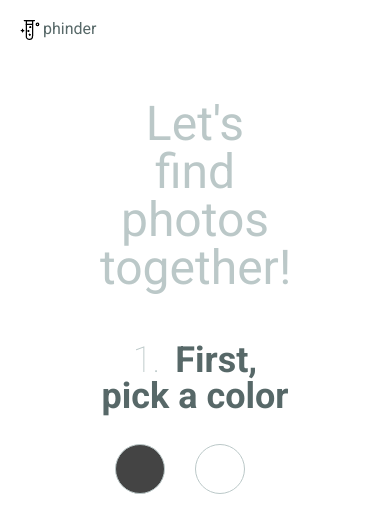
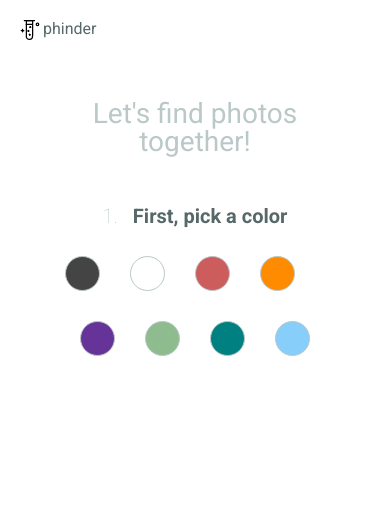
Before and after one commit to diogo405/phinder, a React (Create React App) app: page / in a window 390 px wide. Shown: the top 532 px of the page. Built offline with nearby package versions, Linux system fonts and the light colour scheme.

Commit message:
Make it responsive

```diff
--- a/src/App.css
+++ b/src/App.css
@@ -38,3 +38,22 @@
 @keyframes show {
 	to { visibility: visible; }
 }
+
+@media all and (max-width: 768px) {
+    .app {
+        padding: 100px 50px;
+    }
+    .app__title {
+        font-size: 32px;
+    }
+}
+
+@media all and (max-width: 414px) {
+    .app__title {
+        font-size: 28px;
+    }
+    .app__new-search {
+        margin-top: 100px;
+        text-align: left;
+    }
+}
--- a/src/css/Color.css
+++ b/src/css/Color.css
@@ -16,3 +16,17 @@
     margin-top: 15px;
     box-shadow: 0px 10px 8px 1px whitesmoke;
 }
+
+@media all and (max-width: 768px) {
+	.color {
+		width: 40px;
+		height: 40px;
+	}
+}
+
+@media all and (max-width: 414px) {
+	.color {
+		width: 35px;
+		height: 35px;
+	}
+}
--- a/src/css/ColorPicker.css
+++ b/src/css/ColorPicker.css
@@ -133,3 +133,14 @@
 @keyframes slideup {
 	to { transform: translateY(0); }
 }
+
+@media all and (max-width: 768px) {
+    .cpicker__colors {
+		height: auto;
+		overflow: unset;
+	}
+	.cpicker .color {
+		animation: none;
+		transform: translateY(0);
+	}
+}
--- a/src/css/Gallery.css
+++ b/src/css/Gallery.css
@@ -25,6 +25,7 @@
 	animation-fill-mode: forwards;
 	animation-timing-function: ease-out;
 	transform: translateX(100px);
+	min-width: 200px;
 }
 .gallery__photo-data {
 	margin-right: 50px;
@@ -116,3 +117,35 @@
 	from { opacity: 0 }
 	to { opacity: 1 }
 }
+
+@media all and (max-width: 768px) {
+	.gallery__photo-title {
+		font-size: 18px;
+	}
+}
+
+@media all and (max-width: 414px) {
+	.gallery__photo-title {
+		font-size: 16px;
+	}
+	.gallery__photo-img {
+		min-width: 150px;
+	}
+	.gallery .gallery__photo {
+		flex-direction: column-reverse;
+		margin-right: 0;
+		margin-left: 0;
+	}
+	.gallery .gallery__photo .gallery__photo-data {
+		margin-right: 0;
+		margin-left: 0;
+		margin-top: 10px;
+		align-self: flex-start;
+	}
+	.gallery__photo {
+		margin-top: 100px;
+	}
+	.gallery__tags {
+		margin-top: 50px;
+	}
+}
--- a/src/css/PhotoOrientation.css
+++ b/src/css/PhotoOrientation.css
@@ -110,3 +110,18 @@
 	from { visibility: visible; }
 	to { transform: rotate(720deg); visibility: visible; }
 }
+
+@media all and (max-width: 768px) {
+	.porio__portrait {
+		width: 50px;
+		height: 70px;
+	}
+	.porio__landscape {
+		width: 70px;
+		height: 50px;
+	}
+	.porio__square {
+		width: 50px;
+		height: 50px;
+	}
+}
--- a/src/css/Step.css
+++ b/src/css/Step.css
@@ -13,3 +13,15 @@
 	font-size: 36px;
 	margin-left: 15px;
 }
+
+@media all and (max-width: 768px) {
+    .step__title, .step__number {
+        font-size: 26px;
+    }
+}
+
+@media all and (max-width: 414px) {
+    .step__title, .step__number {
+        font-size: 20px;
+    }
+}
```
